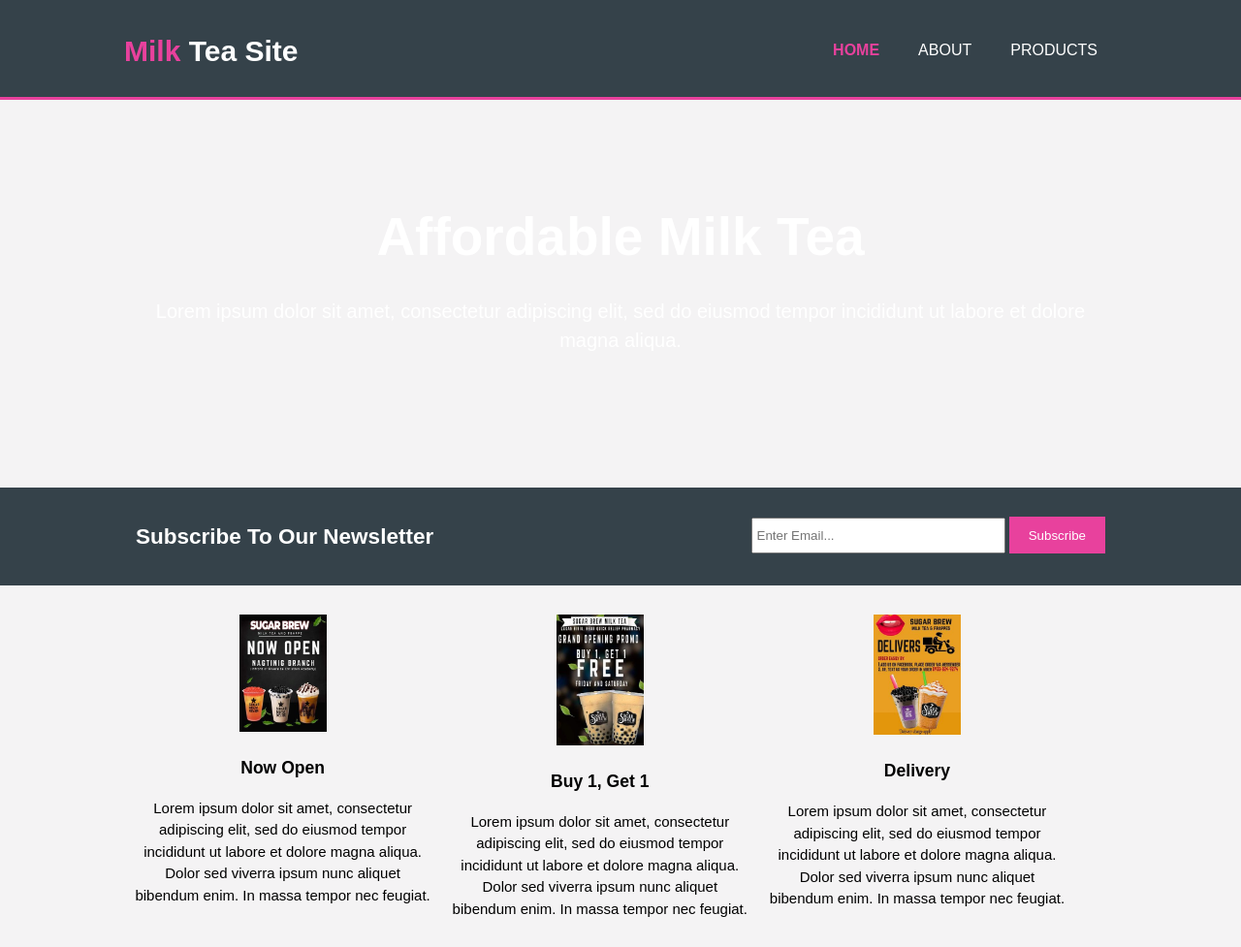
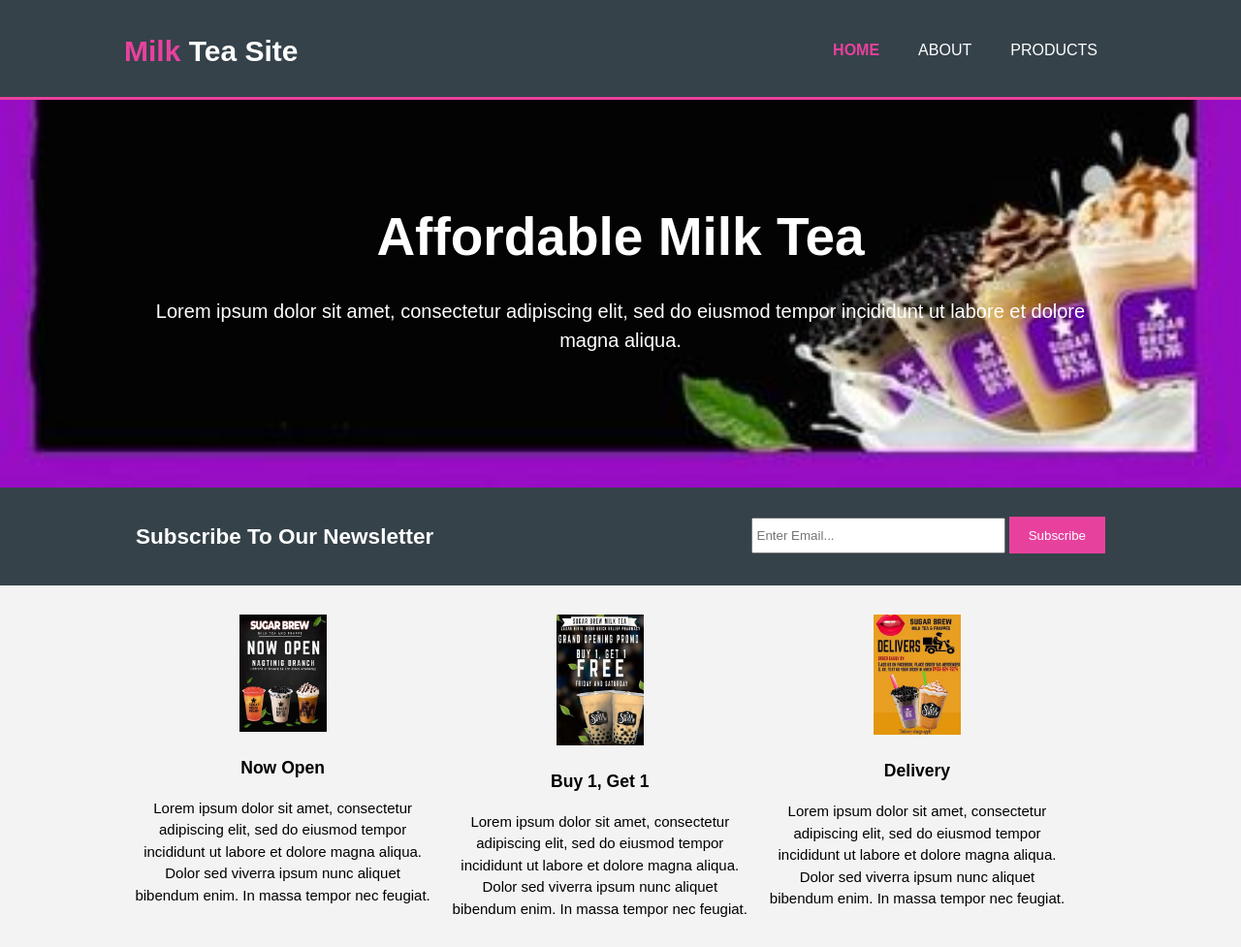
Before and after one commit to Sasas28/milktea-website, a plain HTML site: page index.html in a window 1280 px wide. Shown: the top 977 px of the page at 97% size. Drawn offline with Linux system fonts and the light colour scheme; the site is published under a folder, as on GitHub Pages, so addresses that start at the root find nothing.

Commit message:
Update style.css

```diff
--- a/style.css
+++ b/style.css
@@ -72,7 +72,7 @@ header a:hover {
 /* Showcase */
 #showcase {
   min-height: 400px;
-  background: url(/img/mt-bg.jpg) no-repeat center bottom/cover;
+  background: url(./img/mt-bg.jpg) no-repeat center bottom/cover;
   text-align: center;
   color: #ffffff;
 }
```
